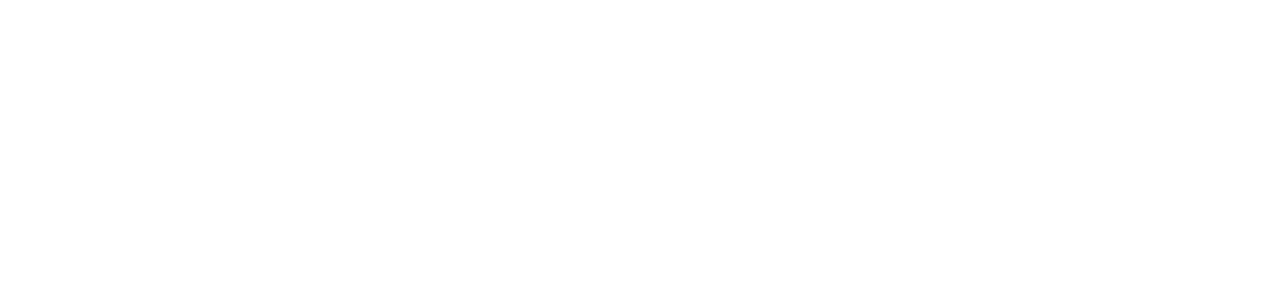
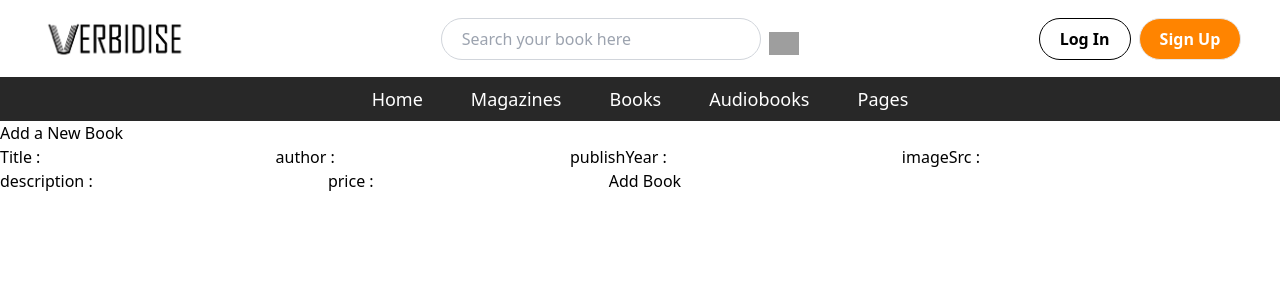
Before and after one commit to hhimansha/MERN-e-commerce-Proj1, a React (Create React App) app in the folder frontend/: page /admindash/products in a window 1280 px wide. Before the commit this address had no page. Shown: the top 300 px of the page. Built offline with nearby package versions, Linux system fonts and the light colour scheme; grey boxes are pictures that could not be loaded.

Commit message:
create book

```diff
--- a/frontend/src/App.js
+++ b/frontend/src/App.js
@@ -1,4 +1,3 @@
-import { useEffect } from 'react';
 import { BrowserRouter as Router, Route, Routes, Navigate } from 'react-router-dom';
 import { useAuthContext } from './hooks/useAuthContext';
 import HeaderPart from './components/headerPart';
@@ -7,7 +6,8 @@
 import SignUp from './components/signUp';
 import LogIn from './components/login';
 import Productpage from './components/productPage';
-import AdminDash from './components/AdminDash';
+import AdminDash from './components/Admin/AdminDash';
+import AddProducts from './components/Admin/AddProducts'
 
 function App() {
     const { user} = useAuthContext();
@@ -16,7 +16,7 @@
     return (
         <Router>
             <div>
-                {/*}<HeaderPart />{*/}
+                <HeaderPart />
                 <Routes>
                     <Route path="/" element={<Home />} />
                     <Route path="/signup" element={!user ? <SignUp /> : <Navigate to="/" />} />
@@ -29,6 +29,7 @@
                         path="/admindash"
                         element={user?.isAdmin ? <AdminDash /> : <Navigate to="/" />}
                     />
+                     <Route path="/admindash/products" element={<AddProducts />} />
                     </Routes>
                 {/*}<Footer />{*/}
             </div>
--- /dev/null
+++ b/frontend/src/components/Admin/AddProducts.js
@@ -0,0 +1,117 @@
+import React from "react";
+import { Link } from 'react-router-dom';
+import { useState } from "react";
+//import { BooksContext } from "../../context/BooksContext";
+import { useAuthContext } from "../../hooks/useAuthContext";
+import { useBooksContext } from "../../hooks/useBooksContext";
+
+function AddProducts(){
+    const {dispatch} = useBooksContext()
+    const {user} = useAuthContext()
+
+    const [title, setTitle] = useState('')
+    const [author, setAuthor] = useState('')
+    const [publishYear, setPublishYear] = useState('')
+    const [imageSrc, setImageSrc] = useState('')
+    const [description, setDescription] = useState('')
+    const [price, setPrice] = useState('')
+    const [error, setError] = useState(null)
+    const [emptyFields, setEmptyFields] = useState([])
+
+    const handleSubmit = async (e) => {
+        e.preventDefault()
+
+        if(!user){
+            setError('You must be logged in')
+            return
+        }
+
+        const book = {title, author, publishYear, imageSrc, description, price}
+
+        const response = await fetch('http://localhost:9092/api/books/admindash/products', {
+            method: 'POST',
+            body: JSON.stringify(book),
+            headers: {
+                'Content-Type' : 'application/json',
+                'Authorization' : `Bearer ${user.token}`
+
+            }
+        })
+
+        const json =  await response.json()
+
+        if(!response.ok){
+            setError(json.error)
+            setEmptyFields(json.emptyFields)
+        }
+        if(response.ok){
+            setError(null)
+            setTitle('')
+            setAuthor('')
+            setPublishYear('')
+            setImageSrc('')
+            setDescription('')
+            setPrice('')
+            setEmptyFields([])
+            dispatch({type: 'CREATE_BOOK', payload: json})
+        }
+    }
+    return(
+        <form className="create" onSubmit = {handleSubmit}>
+            <h3>Add a New Book</h3>
+
+            <label>Title : </label>
+            <input
+                type="text"
+                onChange={(e) => setTitle(e.target.value)}
+                value={title}
+                className={emptyFields && emptyFields.includes('title') ? 'error' : ''}
+            />
+
+            <label>author : </label>
+            <input
+                type="text"
+                onChange={(e) => setAuthor(e.target.value)}
+                value={author}
+                className={emptyFields && emptyFields.includes('author') ? 'error' : ''}
+            />
+
+            <label>publishYear : </label>
+            <input
+                type="number"
+                onChange={(e) => setPublishYear(e.target.value)}
+                value={publishYear}
+                className={emptyFields && emptyFields.includes('publishYear') ? 'error' : ''}
+            />
+
+            <label>imageSrc : </label>
+            <input
+                type="text"
+                onChange={(e) => setImageSrc(e.target.value)}
+                value={imageSrc}
+                className={emptyFields && emptyFields.includes('imageSrc') ? 'error' : ''}
+            />
+
+            <label>description : </label>
+            <input
+                type="text"
+                onChange={(e) => setDescription(e.target.value)}
+                value={description}
+                className={emptyFields && emptyFields.includes('description') ? 'error' : ''}
+            />
+
+            <label>price : </label>
+            <input
+                type="number"
+                onChange={(e) => setPrice(e.target.value)}
+                value={price}
+                className={emptyFields && emptyFields.includes('price') ? 'error' : ''}
+            />
+
+            <button>Add Book</button>
+            {error && <div className="error">{error}</div>}
+        </form>
+    )
+}
+
+export default AddProducts;
--- /dev/null
+++ b/frontend/src/components/Admin/AdminDash.js
@@ -0,0 +1,73 @@
+import React from 'react';
+import { Link, Routes, Route, Navigate } from 'react-router-dom';
+import img1 from '../images/headerLogoOrange.png';
+import { useAuthContext } from '../../hooks/useAuthContext';
+import { useLogout } from '../../hooks/useLogout';
+import AddProducts from './AddProducts';
+
+const AdminDash = () => {
+  const { Logout } = useLogout();
+  const { user } = useAuthContext();
+
+  const handleClick = () => {
+    Logout();
+  };
+
+  return (
+    <div>
+      <div className="flex">
+        <nav className="w-64 bg-grey min-h-screen fixed">
+          <img src={img1} className="max-w-full p-5" alt="logo" />
+          <ul className="text-center text-lg">
+            <Link to="/admindash">
+              <li className="py-5 px-6 text-white hover:bg-primary">
+                <a href="#" className="block">
+                  Dashboard
+                </a>
+              </li>
+            </Link>
+            <Link to="/admindash/users">
+              <li className="py-5 px-6 text-white hover:bg-primary">
+                <a href="#" className="block">
+                  Users
+                </a>
+              </li>
+            </Link>
+            <Link to="/admindash/products">
+              <li className="py-5 px-6 text-white hover:bg-primary">
+                <a href="#" className="block">
+                  Products
+                </a>
+              </li>
+            </Link>
+            <Link to="/admindash/orders">
+              <li className="py-5 px-6 text-white hover:bg-primary">
+                <a href="#" className="block">
+                  Active orders
+                </a>
+              </li>
+            </Link>
+          </ul>
+          <div className="text-center">
+            {user && (
+              <>
+                <p className="pb-2 font-semibold text-primary mt-56">{user.email}</p>
+                <Link to="/" className="mx-2">
+                  <button
+                    type="button"
+                    onClick={handleClick}
+                    className="px-5 py-2 text-20 text-white font-semibold rounded-full border border-black transition duration-1000 ease-in-out bg-primary"
+                  >
+                    Log Out
+                  </button>
+                </Link>
+              </>
+            )}
+          </div>
+        </nav>
+      </div>
+    </div>
+  );
+};
+
+export default AdminDash;
--- a/frontend/src/components/AdminDash.js
+++ /dev/null
@@ -1,46 +0,0 @@
-import React from 'react';
-import {Link} from 'react-router-dom';
-import img1 from './images/headerLogoOrange.png';
-import { useAuthContext } from '../hooks/useAuthContext';
-import { useLogout } from '../hooks/useLogout';
-
-const AdminDash = () => {
-  const {Logout} = useLogout()
-  const {user} = useAuthContext()
-  const handleClick = () => {
-    Logout();
-}
-
-  return (
-    <div>
-
-      <div class="flex">
-        <nav class="w-64 bg-grey min-h-screen fixed">
-          <img
-            src={img1}
-            className="max-w-full p-5"
-            alt="logo"
-          />
-          <ul className='text-center text-lg'>
-              <Link to="/admindash"><li class="py-5 px-6 text-white hover:bg-primary"><a href="#" class="block">Dashboard</a></li></Link>
-              <Link to="/admindash/users"><li class="py-5 px-6 text-white hover:bg-primary"><a href="#" class="block">Users</a></li></Link>
-              <Link to="/admindash/products"><li class="py-5 px-6 text-white hover:bg-primary"><a href="#" class="block">Products</a></li></Link>
-              <Link to="/admindash/orders"><li class="py-5 px-6 text-white hover:bg-primary"><a href="#" class="block">Active orders</a></li></Link>
-          </ul>
-          <div className='text-center'>
-          {user && (
-          <><p className="pb-2 font-semibold text-primary mt-56">{user.email}</p>
-          <Link to="/" className="mx-2">
-            <button type="button" onClick={handleClick} className="px-5 py-2 text-20 text-white font-semibold rounded-full border border-black transition duration-1000 ease-in-out bg-primary">Log Out</button>
-          </Link></>
-          )}
-          </div>
-        </nav>
-      </div>
-
-
-    </div>
-  );
-};
-
-export default AdminDash;
--- /dev/null
+++ b/frontend/src/context/BooksContext.js
@@ -0,0 +1,34 @@
+import { createContext, useReducer } from 'react';
+
+export const BooksContext = createContext();
+
+export const booksReducer = (state, action) => {
+  switch (action.type) {
+    case 'SET_BOOK':
+      return {
+        book: action.payload
+      };
+    case 'CREATE_BOOK':
+      return {
+        book: [action.payload, ...state.book]
+      };
+    case 'DELETE_BOOK':
+      return{
+        book : state.book.filter((b) => b._id !== action.payload._id)
+      };
+    default:
+      return state;
+  }
+};
+
+export const BooksContextProvider = ({ children }) => {
+  const [state, dispatch] = useReducer(booksReducer, {
+    book: null
+  });
+
+  return (
+    <BooksContext.Provider value={{ ...state, dispatch }}>
+      { children }
+    </BooksContext.Provider>
+  );
+};
--- /dev/null
+++ b/frontend/src/hooks/useBooksContext.js
@@ -0,0 +1,12 @@
+import { BooksContext } from "../context/BooksContext"
+import { useContext } from "react"
+
+export const useBooksContext = () => {
+  const context = useContext(BooksContext)
+
+  if(!context) {
+    throw Error('useBooksContext must be used inside an BooksContextProvider')
+  }
+
+  return context
+}
--- a/frontend/src/index.js
+++ b/frontend/src/index.js
@@ -3,12 +3,15 @@
 import './index.css';
 import App from './App';
 import { AuthContextProvider } from './context/AuthContext';
+import { BooksContextProvider } from './context/BooksContext';
 
 const root = ReactDOM.createRoot(document.getElementById('root'));
 root.render(
   <React.StrictMode>
     <AuthContextProvider>
-     <App />
+      <BooksContextProvider>
+        <App />
+      </BooksContextProvider>
     </AuthContextProvider>
   </React.StrictMode>
 );
```
Also changed, not shown: 1 other file (tests, documents, lock files or other folders).
